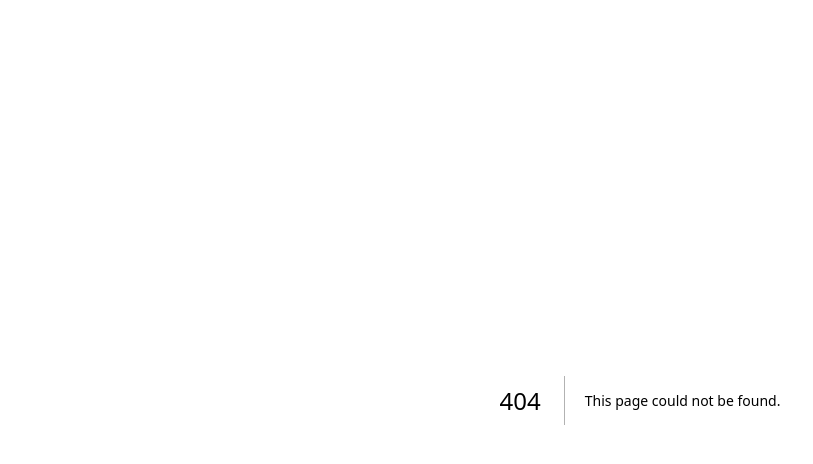
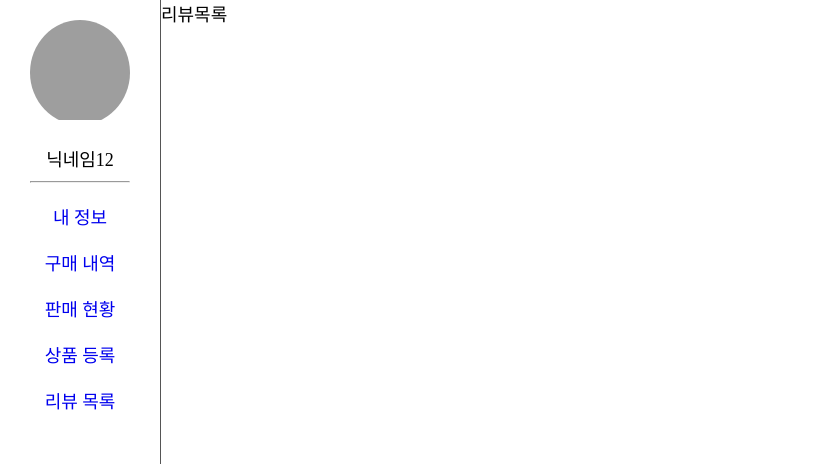
Before and after one commit to Supingmall/supingmall-FE, a Next.js app: page /mypage/reviewlist in a window 1280 px wide. Before the commit this address had no page. Shown: the top 464 px of the page, without its empty margins (0-813 px from the left). Built offline with nearby package versions, Linux system fonts and the light colour scheme; grey boxes are pictures that could not be loaded.

Commit message:
마이페이지에 리뷰등록+리뷰목록 추가

```diff
--- /dev/null
+++ b/src/app/mypage/reviewlist/page.tsx
@@ -0,0 +1,11 @@
+import React from 'react';
+
+const page = () => {
+    return (
+        <div>
+            리뷰목록
+        </div>
+    );
+};
+
+export default page;
--- a/src/components/mypage/UserMenu/UserMenu.tsx
+++ b/src/components/mypage/UserMenu/UserMenu.tsx
@@ -22,6 +22,7 @@ export default function UserMenu({ userRole }: UserMenuProps) {
       <Link href={"/mypage/purchasehistory"}>구매 내역</Link>
       <Link href={"/mypage/salesstatus"}>판매 현황</Link>
       <Link href={"/mypage/addproduct"}>상품 등록</Link>
+      <Link href={"/mypage/reviewlist"}>리뷰 목록</Link>
     </div>
   );
 }
```
Also changed, not shown: src/components/mypage/Purchasehistory/OrderDetails.tsx (+7 -4 lines).
